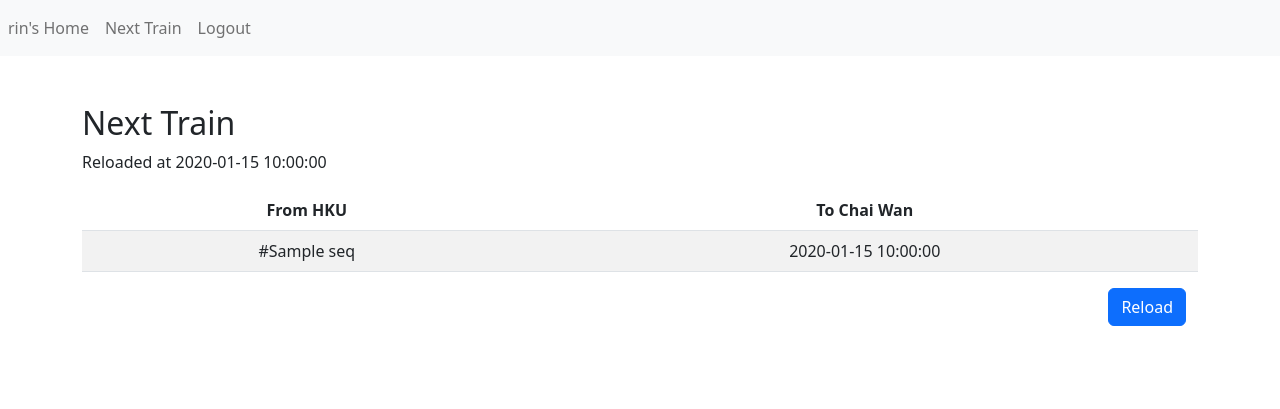
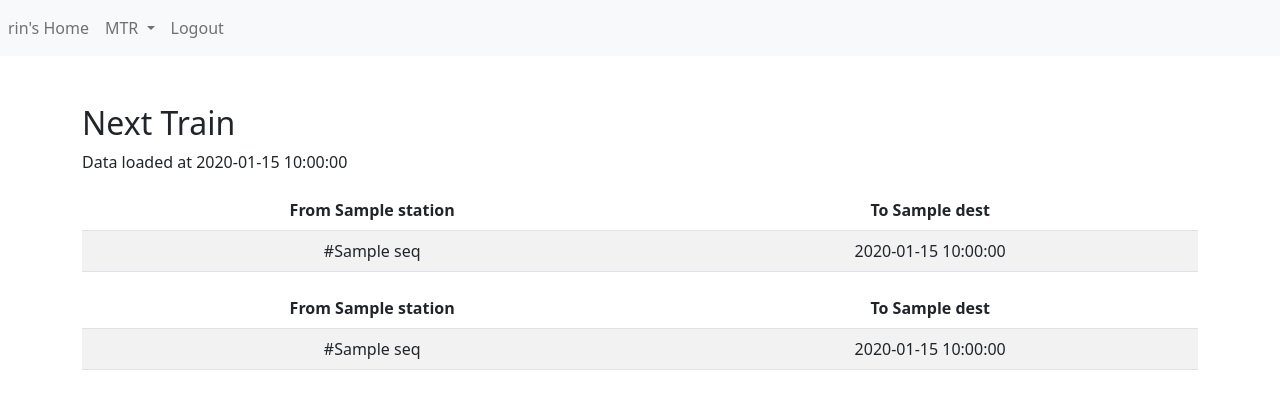
Before and after one commit to rigaswan/FlaskToDoList, a Flask app: template templates/eta.html in a window 1280 px wide. Shown: the top 409 px of the page. Run offline with Flask 3, Linux system fonts and the light colour scheme; a user stored in the database is signed in; the template is opened without the code that fills it: most values are stand-ins (such as "Sample title", 1, 10 or a date in 2020).

Commit message:
updated nav bar

```diff
--- a/app.py
+++ b/app.py
@@ -169,14 +169,32 @@ def delete(thingid):
     conn.close()
     return redirect("/")
 
-@app.route("/eta")
-def eta():
-
+@app.route("/etaO")
+def etaO():
     url = "https://rt.data.gov.hk/v1/transport/mtr/getSchedule.php?line=ISL&sta=HKU"
     urljson = requests.get(url)
     etadata = json.loads(urljson.text)
 
-    return render_template("eta.html", title = "Next Train Arrival Time", etadata=etadata["data"]["ISL-HKU"]["UP"], time=etadata["data"]["ISL-HKU"]["curr_time"])
+    return render_template("eta.html", title = "Next Train Arrival Time", etadata=etadata["data"]["ISL-HKU"], time=etadata["data"]["ISL-HKU"]["curr_time"])
+
+@app.route("/eta/<string:station>")
+def eta(station):
+
+    if station == "WHA":
+        line = "KTL"
+    else:
+        line = "ISL"
+
+    url = f"https://rt.data.gov.hk/v1/transport/mtr/getSchedule.php?line={line}&sta={station}"
+    urljson = requests.get(url)
+    etadata = json.loads(urljson.text)
+
+    return render_template("eta.html", title = "Next Train Arrival Time",
+                           etadata=etadata["data"][line+"-"+station],
+                           station = station,
+                           time=etadata["data"][line+"-"+station]["curr_time"]
+                        )
+
 
 if __name__ == "__main__":
 
--- a/templates/base.html
+++ b/templates/base.html
@@ -9,21 +9,44 @@
     </head>
     <body>
         <nav class="navbar navbar-expand-lg navbar-light bg-light">
-            <button class="navbar-toggler" type="button" data-toggle="collapse" data-target="#navbar">
+            <button class="navbar-toggler" type="button" data-toggle="collapse" data-target="#navbarNavDropdown">
                 <span class="navbar-toggler-icon"></span>
             </button>
-            <div class="collapse navbar-collapse" id="navbar">
-              <div class="navbar-nav">
+
+            <div class="collapse navbar-collapse" id="navbarNavDropdown">
+              <ul class="navbar-nav">
                 {% if session.name %}
-                <a class="nav-item nav-link" href="/">{{session.name}}'s Home</a>
-                <a class="nav-item nav-link" href="/eta">Next Train</a>
-                <a class="nav-item nav-link" href="/logout">Logout</a>
+                <li class="nav-item">
+                  <a class="nav-item nav-link" href="/">{{session.name}}'s Home</a>
+                </li>
+                <li class="nav-item dropdown">
+                  <a class="nav-link dropdown-toggle" href="#" id="navbarDropdownMenuLink" data-toggle="dropdown" aria-haspopup="true" aria-expanded="false">
+                    MTR
+                  </a>
+
+
+                  <div class="dropdown-menu" aria-labelledby="navbarDropdownMenuLink">
+
+                    <a class="dropdown-item" href="/eta/WHA">Whampoa Station</a>
+                    <a class="dropdown-item" href="/eta/HKU">HKU Station</a>
+                  </div>
+                </li>
+
+                <li class="nav-item">
+                  <a class="nav-item nav-link" href="/logout">Logout</a>
+                </li>
+
                 {% else %}
-                <a class="nav-item nav-link" href="/login">Login</a>
-                <a class="nav-item nav-link" href="/register">Register</a>
+                <li class="nav-item">
+                  <a class="nav-item nav-link" href="/login">Login</a>
+                </li>
+                <li class="nav-item">
+                  <a class="nav-item nav-link" href="/register">Register</a>
+                </li>
                 {% endif %}
-              </div>
+              </ul>
             </div>
+
           </nav>
 
         {% with messages = get_flashed_messages(with_categories = true) %}
--- a/templates/eta.html
+++ b/templates/eta.html
@@ -6,18 +6,40 @@
 
     <div class="container">
         <h2 align="left">Next Train</h2>
-        <p align="left">Reloaded at {{ time }}</p>
-        {%if etadata %}
+        <p align="left">Data loaded at {{ time }}</p>
+        {%if etadata["UP"] %}
         <table class="table table-striped">
           <thead>
             <tr>
-              <th>From HKU</th>
-              <th>To Chai Wan</th>
+              <th>From {{station}}</th>
+              <th>To {{etadata["UP"][0]["dest"]}}</th>
             </tr>
           </thead>
 
           <tbody>
-            {%for train in etadata %}
+            {%for train in etadata["UP"] %}
+            <tr>
+              <td>#{{ train["seq"] }}</td>
+              <td>{{ train["time"] }}</td>
+            </tr>
+            {% endfor %}
+          </tbody>
+        </table>
+        {%else%}
+        <h1>404 Not Found. Error in getting next train data.</h1>
+        {% endif %}
+
+        {%if etadata["DOWN"] %}
+        <table class="table table-striped">
+          <thead>
+            <tr>
+              <th>From {{station}}</th>
+              <th>To {{etadata["DOWN"][0]["dest"]}}</th>
+            </tr>
+          </thead>
+
+          <tbody>
+            {%for train in etadata["DOWN"] %}
             <tr>
               <td>#{{ train["seq"] }}</td>
               <td>{{ train["time"] }}</td>
@@ -27,12 +49,9 @@
           </tbody>
 
         </table>
-        <div align="right" class="container">
-            <form action="/eta" method="get"><button type="submit" class="btn btn-primary btn-block mb-4">Reload</button></form>
-        </div>
-        {%else%}
-        <h1>404 Not Found. Error in getting next train data.</h1>
+
         {% endif %}
+
     </div>
 
 {% else%}
```
